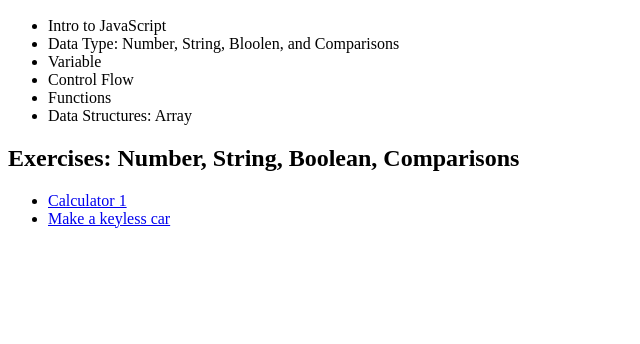
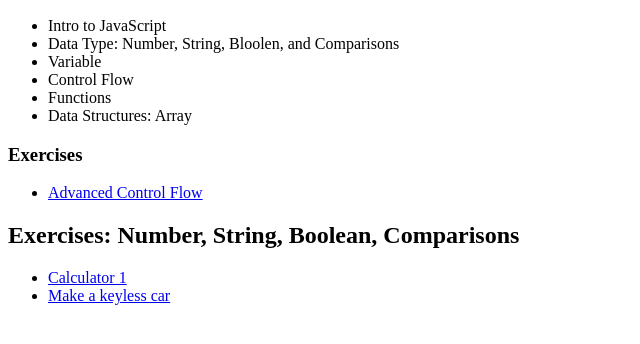
Before and after one commit to monksedo/jsSection13-139, a plain HTML site: page index.html in a window 1280 px wide. Shown: the part 110-454 px from the top of the page, without its empty margins (0-640 px from the left). Drawn offline with Linux system fonts and the light colour scheme.

Commit message:
Add link to index.html to file advancedControlFlowEx2.js

```diff
--- a/index.html
+++ b/index.html
@@ -18,6 +18,10 @@
       <li>Functions</li>
       <li>Data Structures: Array</li>
     </ul>
+    <h3>Exercises</h3>
+    <ul>
+      <li><a href="advancedControlFlowEx2.js">Advanced Control Flow</a></li>
+    </ul>
     <h2>Exercises: Number, String, Boolean, Comparisons</h2>
     <ul>
       <li><a href="calculator.js">Calculator 1</a></li>
```
